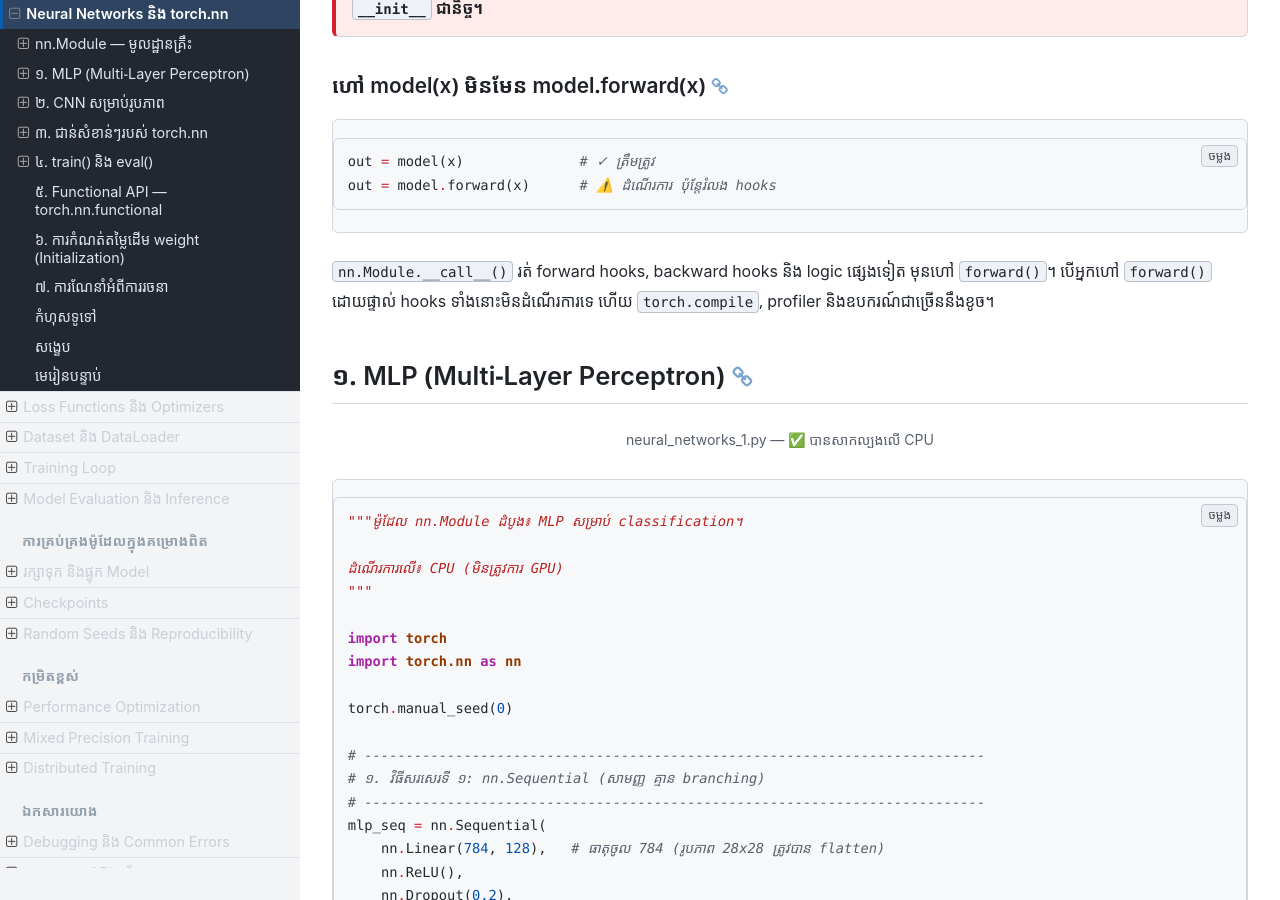
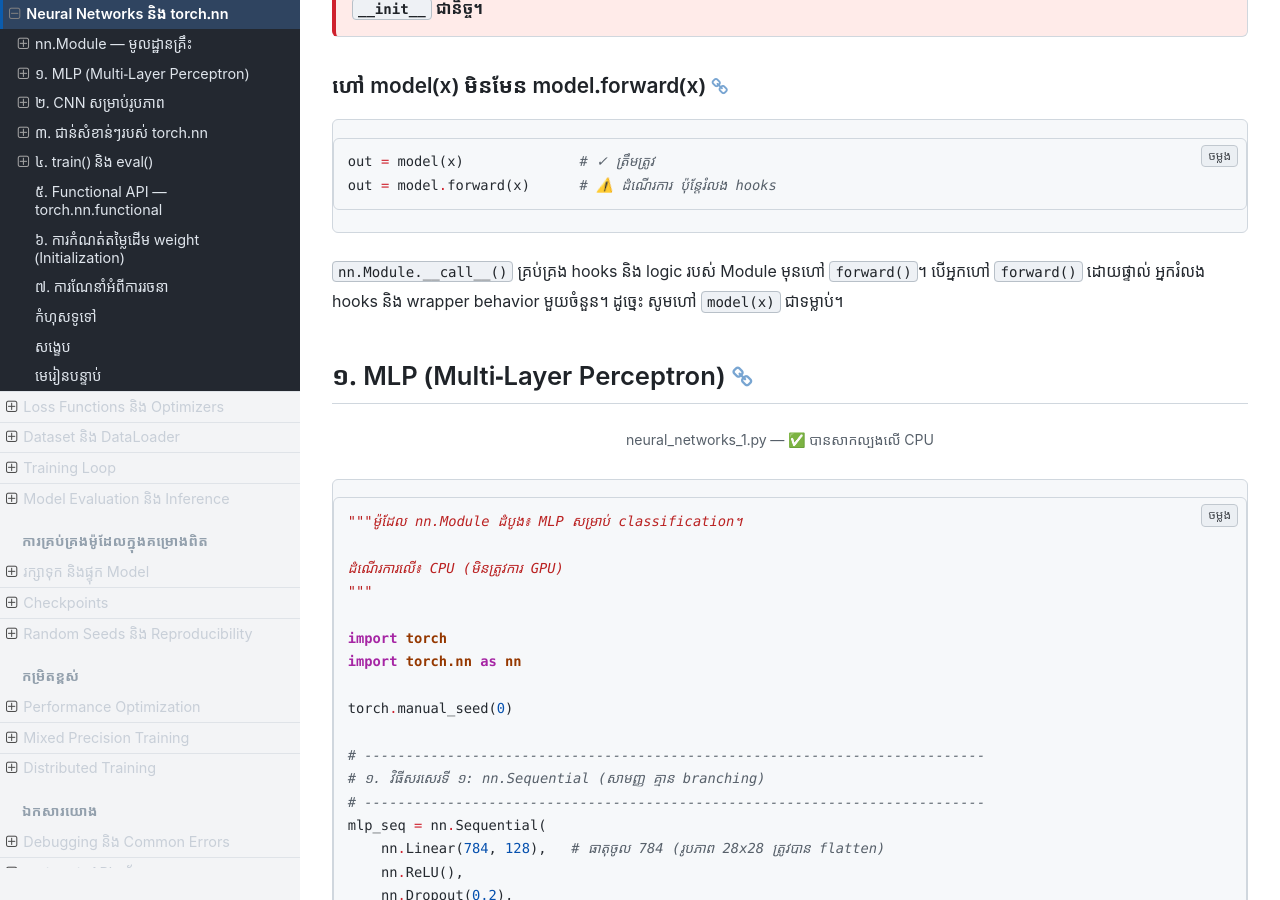
Before and after one commit to SeyhaLite/Pytorch-Documentation, a Sphinx documentation site: the page built from docs/source/neural-networks.md, in a window 1280 px wide and 900 px high, scrolled down 1078 px. Built offline with Sphinx 7.4.7 and the Read the Docs theme 3.1.0, drawn with Linux system fonts in a browser that asks for light colours; some web fonts are replaced; some of the changed text lies outside the part shown.

Commit message:
docs: correct neural-networks guidance

````diff
--- a/docs/source/neural-networks.md
+++ b/docs/source/neural-networks.md
@@ -45,9 +45,7 @@ out = model(x)              # ✓ ត្រឹមត្រូវ
 out = model.forward(x)      # ⚠️ ដំណើរការ ប៉ុន្តែរំលង hooks
 ```
 
-`nn.Module.__call__()` រត់ forward hooks, backward hooks និង logic ផ្សេងទៀត
-មុនហៅ `forward()`។ បើអ្នកហៅ `forward()` ដោយផ្ទាល់ hooks ទាំងនោះមិនដំណើរការទេ
-ហើយ `torch.compile`, profiler និងឧបករណ៍ជាច្រើននឹងខូច។
+`nn.Module.__call__()` គ្រប់គ្រង hooks និង logic របស់ Module មុនហៅ `forward()`។ បើអ្នកហៅ `forward()` ដោយផ្ទាល់ អ្នករំលង hooks និង wrapper behavior មួយចំនួន។ ដូច្នេះ សូមហៅ `model(x)` ជាទម្លាប់។
 
 ## ១. MLP (Multi-Layer Perceptron)
 
````
Also changed, not shown: other parts of docs/source/neural-networks.md (+1 -1 lines).
